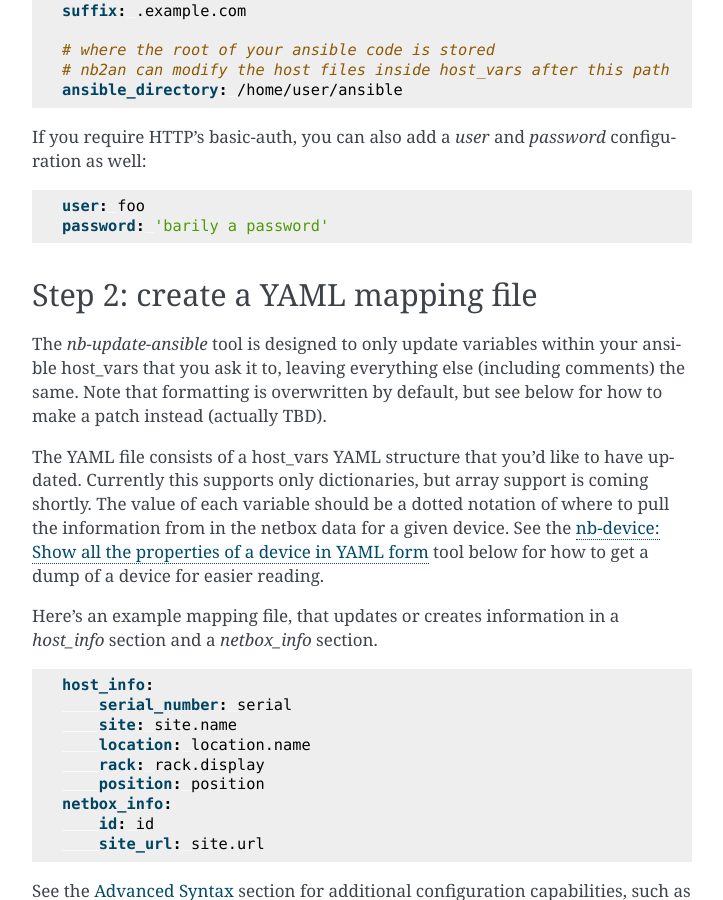
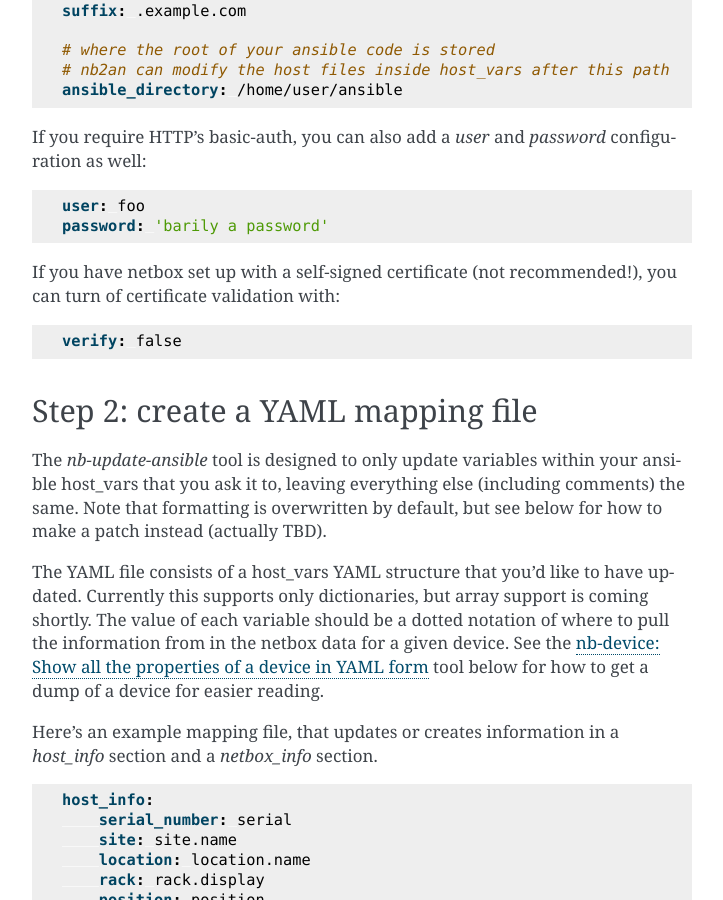
Before and after one commit to hardaker/nb2an, a Sphinx documentation site: the page built from docs/usage.rst, in a window 1280 px wide and 900 px high, scrolled down 681 px. Shown: the whole window, without its empty margins (388-1111 px from the left). Built offline with Sphinx 7.4.7, drawn with Linux system fonts in a browser that asks for light colours.

Commit message:
Support disabling cert checks

```diff
--- a/docs/usage.rst
+++ b/docs/usage.rst
@@ -46,6 +46,13 @@
 
    user: foo
    password: 'barily a password'
+
+If you have netbox set up with a self-signed certificate (not
+recommended!), you can turn of certificate validation with:
+
+.. code-block:: yaml
+
+   verify: false
 
 Step 2: create a YAML mapping file
 ----------------------------------
```
Also changed, not shown: 1 other file.
